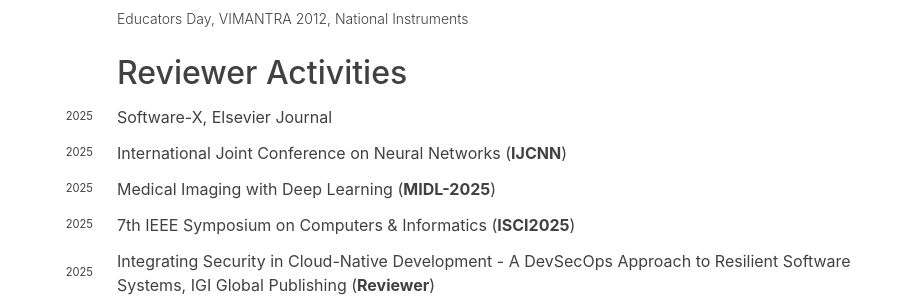
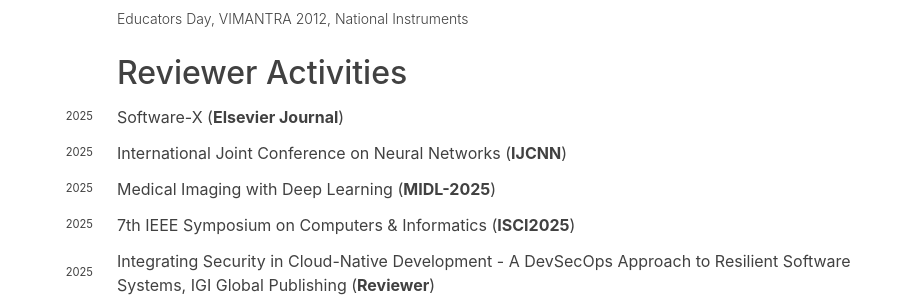
Before and after one commit to hariharanragothaman/hariharanragothaman.github.io, a Jekyll site: the page built from cv.md, in a window 1280 px wide and 900 px high, scrolled down 5245 px. Shown: the part 153-453 px from the top of the window, without its empty margins (215-1113 px from the left). Built offline with Jekyll 4.4.1, drawn with Linux system fonts in a browser that asks for light colours; nearby versions of some CDN libraries; some web fonts are replaced.

Commit message:
Polishes and Updates

```diff
--- a/_data/reviewer.yaml
+++ b/_data/reviewer.yaml
@@ -1,5 +1,5 @@
-- venue: Software-X, Elsevier Journal
-  venue-shorthand:
+- venue: Software-X
+  venue-shorthand: Elsevier Journal
   years:
     - year: 2025
       url: https://www.sciencedirect.com/journal/softwarex
```
